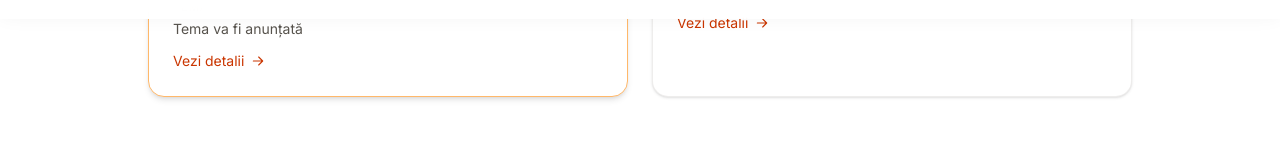
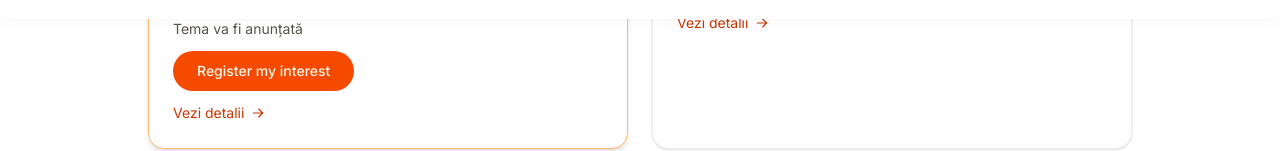
Before and after one commit to vanghmar/tinerii-lui-dumnezeu-uk, a Next.js app: page / in a window 1280 px wide. Shown: the part 781-932 px from the top of the page. Built offline with nearby package versions, Linux system fonts and the light colour scheme; no server answers.

Commit message:
Add register-interest CTA to event listing cards

```diff
--- a/components/event-card.tsx
+++ b/components/event-card.tsx
@@ -5,6 +5,7 @@ import { formatEventDate, formatEventTimeRange, daysUntil, isEventToday } from "
 import { localePath, t, type Locale } from "@/lib/i18n";
 import { Card, Eyebrow } from "./ui";
 import { CalendarIcon, ArrowRightIcon } from "./icons";
+import { RegisterInterestButton } from "./register-interest-button";
 
 export function EventCard({
   event,
@@ -71,6 +72,11 @@ export function EventCard({
           <p className="text-sm text-stone-600 mt-1 line-clamp-2">{t(event.theme, locale)}</p>
         </div>
       )}
+      {upcoming && (
+        <div className="mt-3">
+          <RegisterInterestButton eventSlug={event.slug} eventTitle={t(event.title, locale)} />
+        </div>
+      )}
       <Link
         href={localePath(locale, `/evenimente/${event.slug}`)}
         className="group inline-flex items-center gap-1.5 text-sm text-orange-700 hover:text-orange-800 mt-3"
```
